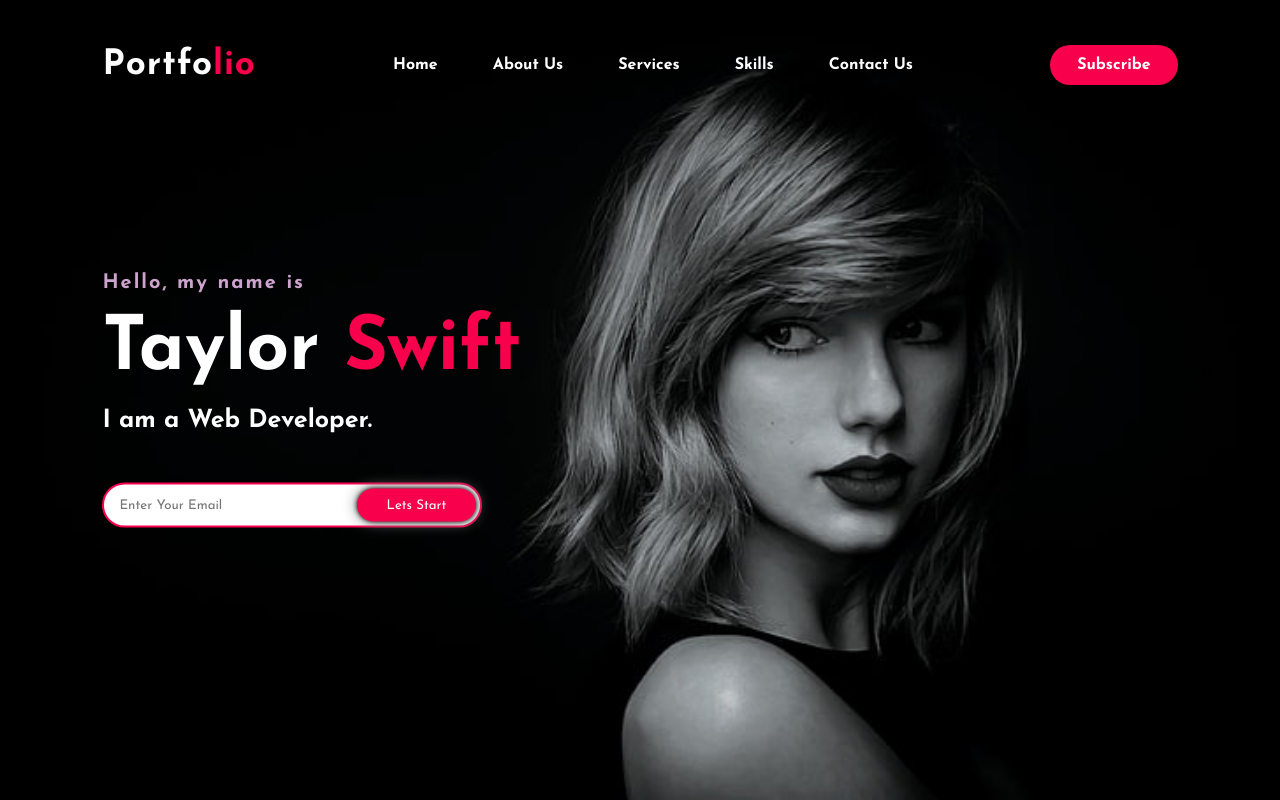
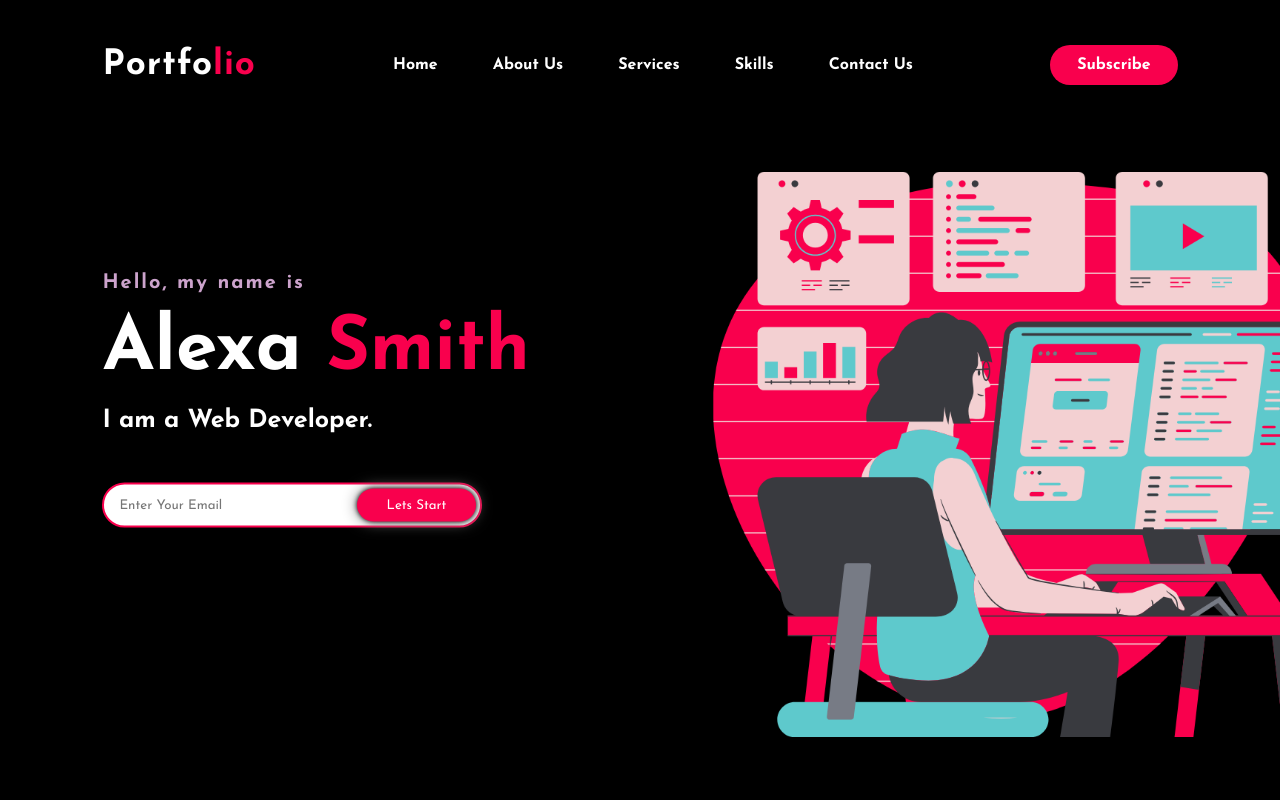
Before and after one commit to iamakashrout/Website-Session, a plain HTML site: page index.html in a window 1280 px wide. Shown: the top 800 px of the page. Drawn offline with Linux system fonts and the light colour scheme.

Commit message:
design changes

```diff
--- a/index.html
+++ b/index.html
@@ -20,7 +20,7 @@
   </head>
 
   <body>
-    <div class="hero">
+    <div class="navbar">
       <nav>
         <h2 class="logo">Portfo<span>lio</span></h2>
         <ul>
@@ -34,7 +34,7 @@
       </nav>
       <div class="content">
         <h4>Hello, my name is</h4>
-        <h1>Taylor <span>Swift</span></h1>
+        <h1>Alexa <span>Smith</span></h1>
         <h3>I am a Web Developer.</h3>
         <div class="newsletter">
           <form>
@@ -125,14 +125,14 @@
     </div>
 
     <footer>
-      <p>Taylor Swift</p>
+      <p>Alexa Smith</p>
       <p>For more HTML, CSS, and coding tutorial - please click on the link below to subscribe to my channel:</p>
       <div class="social">
         <a href="#"><i class="fa-brands fa-facebook-f"></i></a>
         <a href="#"><i class="fa-brands fa-instagram"></i></a>
         <a href="#"><i class="fa-brands fa-linkedin-in"></i></a>
       </div>
-      <p class="end">CopyRight By Taylor Swift</p>
+      <p class="end">CopyRight By Alexa Smith</p>
     </footer>
 
   </body>
--- a/style.css
+++ b/style.css
@@ -5,10 +5,10 @@
     box-sizing: border-box;
 }
 
-.hero{
+.navbar{
     height:100vh;
     width:100%;
-    background-image: url('img/background.jpg');
+    background-image: url('img/background.png');
     background-size: cover;
     background-position: center;
 }
@@ -129,6 +129,7 @@ h4{
 .about img{
     height: auto;
     width: 430px;
+    border-radius: 2%;
 }
 
 .about-text{
```
Also changed, not shown: img/background.jpg (deleted), img/background.png (added), img/main.jpg.
